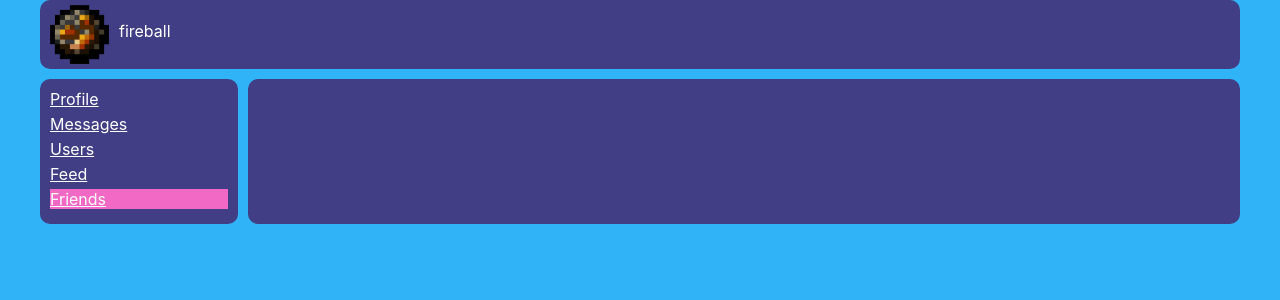
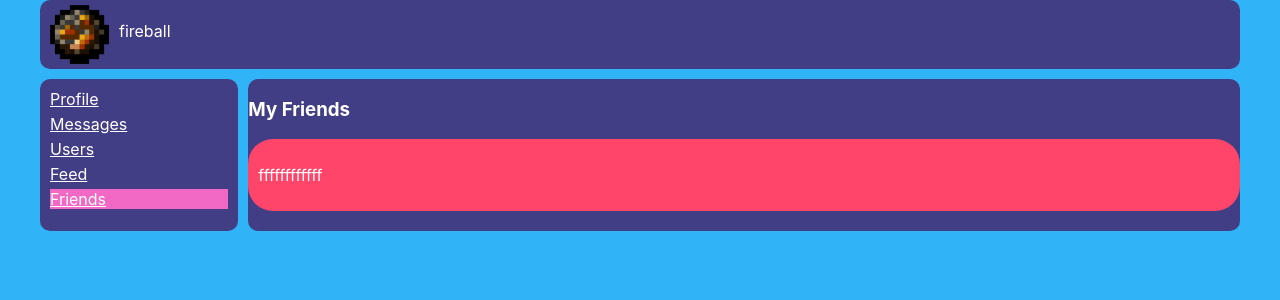
Before and after one commit to sgarevseagrenka/social-network-website-onreact, a React (Create React App) app: page /friends in a window 1280 px wide. Shown: the top 300 px of the page. Built offline with nearby package versions, Linux system fonts and the light colour scheme.

Commit message:
adding posts and ref

```diff
--- a/src/App.js
+++ b/src/App.js
@@ -18,12 +18,12 @@ function App(props) {
         <div className='wrapper__content'>
 
           <Routes>
-            <Route exact path="/" element={<Profile profile_page={props.state.profile_page} />} />
-            <Route exact path="/profile" element={<Profile profile_page={props.state.profile_page} />} />
+            <Route exact path="/" element={<Profile profile_page={props.state.profile_page} add_post={props.add_post} />} />
+            <Route exact path="/profile" element={<Profile profile_page={props.state.profile_page} add_post={props.add_post} />} />
             <Route exact path="/messages" element={<Messages messages_page={props.state.messages_page} />} />
             <Route exact path="/users" element={<Users />} />
             <Route exact path="/feed" element={<Feed />} />
-            <Route exact path="/friends" element={<Friends />} />
+            <Route exact path="/friends" element={<Friends friends_page={props.state.friends_page} />} />
           </Routes>
 
         </div>
--- a/src/data/state.js
+++ b/src/data/state.js
@@ -14,8 +14,21 @@ let state = {
             { id: 1, message: "sponsored by vaza s vadoy. vaza s vadoy is a vaza containing vada witch hydrate.  you can buy it tuday for only 9.999$", nickname: "fireball" },
             { id: 2, nickname: "toasted grenka", message: "goes best with an vaza s vadoy" }
         ]
-    }
+    },
+    friends_page: {
+        friends_list: [
+            { id: 0, nickname: "ffffffffffff", pic: "logo512.png" }
+        ]
 
 
+    },
 };
+export let add_post = (post_message) => {
+    let new_post = {
+        id: 6, message: post_message, likes: -19998
+    }
+    state.profile_page.posts__infor.push(new_post)
+    console.log(state);
+
+}
 export default state;
--- a/src/index.js
+++ b/src/index.js
@@ -4,12 +4,13 @@ import './index.css';
 import App from './App';
 import reportWebVitals from './reportWebVitals';
 import state from './data/state';
+import { add_post } from './data/state';
 
 
 const root = ReactDOM.createRoot(document.getElementById('root'));
 root.render(
   <React.StrictMode>
-    <App state={state} />
+    <App state={state} add_post={add_post} />
   </React.StrictMode>
 );
 
--- /dev/null
+++ b/src/komponents/friends/Friend.js
@@ -0,0 +1,16 @@
+import React from "react";
+import "./friends.css"
+
+function Friend(props) {
+    return (
+        <div className="message">
+            {/* <img className="profilepicmini" src={`../../img/${props.pic}`} /> */}
+            <p className="friendNickname">{props.nickname}</p>
+        </div>
+
+
+
+
+    );
+}
+export default Friend
--- a/src/komponents/friends/Friends.js
+++ b/src/komponents/friends/Friends.js
@@ -1,11 +1,14 @@
 import React from "react";
-import "./friends.css"
-
-function Friends() {
+import "./friends.css";
+import Friend from "./Friend";
+function Friends(props) {
     return (
         <div className="friends">
-
-        </div>
+            <h3>My Friends</h3>
+            <div className="friends_list">
+                {props.friends_page.friends_list.map((e) => <Friend id={e.id} nickname={e.nickname} pic={e.pic} />)}
+            </div>
+        </div >
     );
 
 }
--- a/src/komponents/friends/friends.css
+++ b/src/komponents/friends/friends.css
@@ -0,0 +1,5 @@
+.friends__list{
+    display: flex;
+    flex-direction: column;
+    justify-content: space-between;
+}
--- a/src/komponents/profile/Profile.js
+++ b/src/komponents/profile/Profile.js
@@ -10,7 +10,7 @@ function Profile(props) {
         <div className="profile">
             <User_infor />
             <h3>My Posts</h3>
-            <Posts posts__infor={props.profile_page.posts__infor} />
+            <Posts posts__infor={props.profile_page.posts__infor} add_post={props.add_post} />
 
 
         </div>
--- a/src/komponents/profile/User_infor.js
+++ b/src/komponents/profile/User_infor.js
@@ -6,7 +6,7 @@ import Posts from "./posts/Posts";
 function User_infor() {
     return (
         <div className="user">
-            <img className="profilepic" src={profilepic}></img>
+            <img className="profilepic" src={profilepic} />
             <p className="nickname">fireball</p>
         </div>
     );
--- a/src/komponents/profile/posts/Posts.js
+++ b/src/komponents/profile/posts/Posts.js
@@ -1,13 +1,17 @@
 import React from "react";
 import "./posts.css"
 import Post from "./Post";
-
+let post_text = React.createRef()
 
 function Posts(props) {
+    let add_post = () => {
+        props.add_post(post_text.current.value);
+
+    };
     return (
         <div className="posts">
-            <input className="input" placeholder="write message here"></input>
-            <button>Add post</button>
+            <input className="input" ref={post_text} placeholder="write message here"></input>
+            <button onClick={add_post}>Add post</button>
             {props.posts__infor.map((e) => <Post id={e.id} message={e.message} likes={e.likes} />)}
         </div>
 
```
Also changed, not shown: src/img/logo.jpeg (deleted), src/img/logo512.png (renamed from public/logo512.png).
